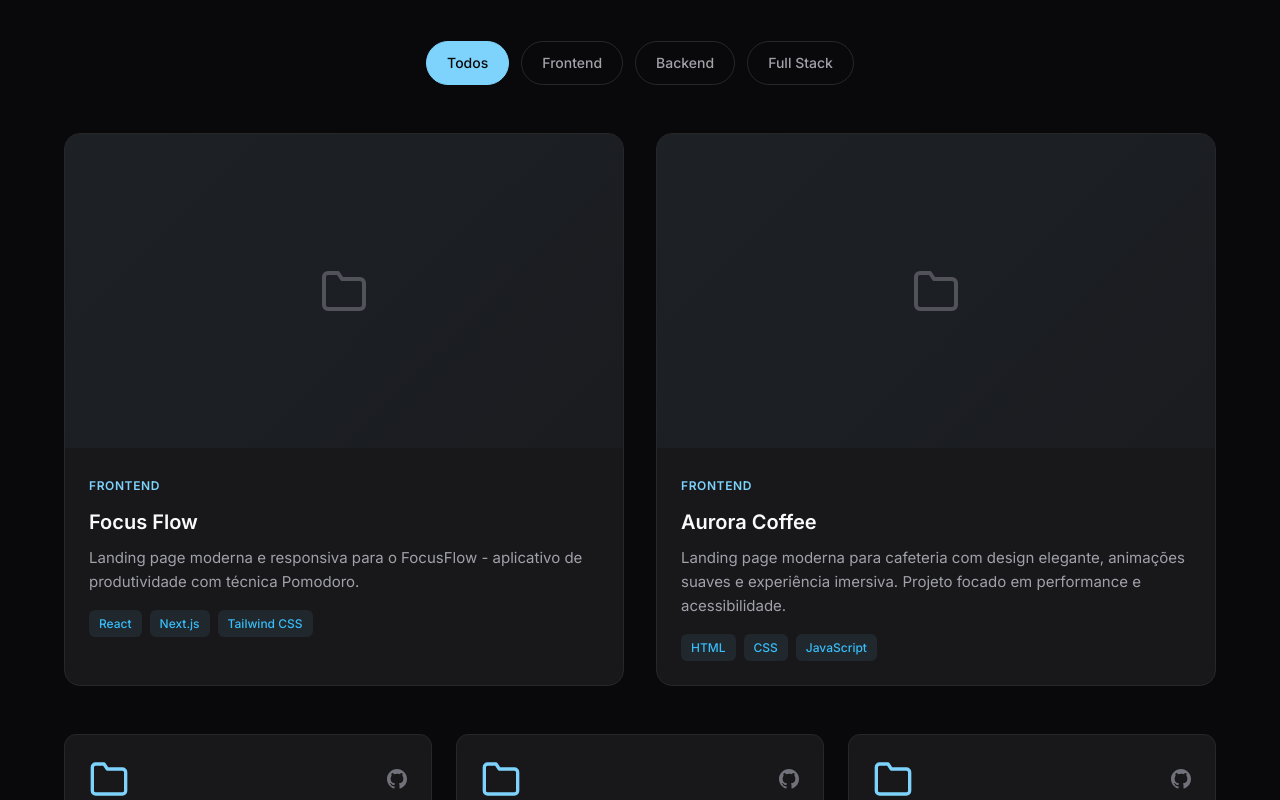
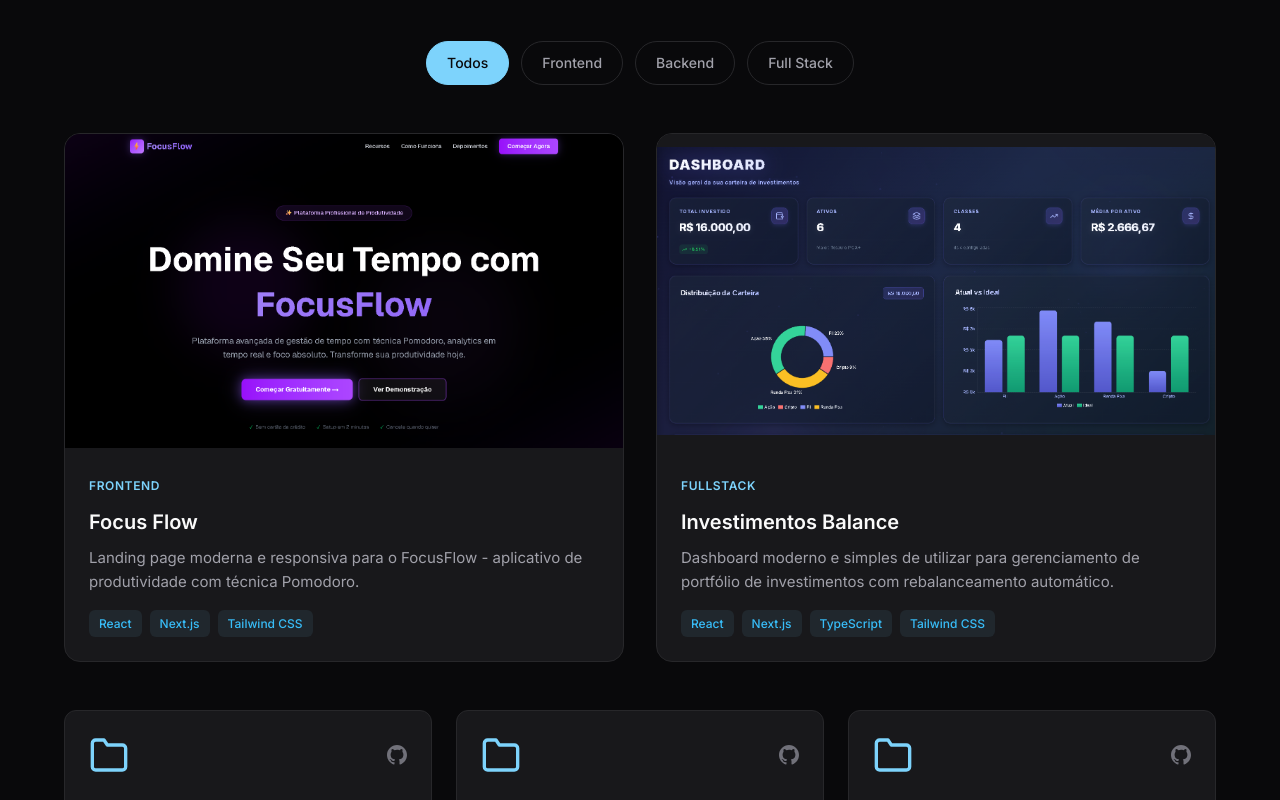
Before and after one commit to diegortiz-dev/portifolio-diego, a Next.js app: page / in a window 1280 px wide. Shown: the part 1940-2740 px from the top of the page. Built offline with nearby package versions, Linux system fonts and the light colour scheme.

Commit message:
Refactor code structure for improved readability and maintainability

```diff
--- a/src/components/Projects/Projects.module.css
+++ b/src/components/Projects/Projects.module.css
@@ -132,6 +132,22 @@
   aspect-ratio: 16 / 9;
   background: var(--color-bg-tertiary);
   overflow: hidden;
+}
+
+.featuredImage {
+  object-fit: cover;
+  object-position: top center;
+  transition: transform 0.4s ease;
+}
+
+.featuredImageContain {
+  object-fit: contain;
+  object-position: center;
+  background: var(--color-bg-tertiary);
+}
+
+.featuredCard:hover .featuredImage {
+  transform: scale(1.05);
 }
 
 .featuredImagePlaceholder {
--- a/src/components/Projects/index.tsx
+++ b/src/components/Projects/index.tsx
@@ -1,6 +1,7 @@
 "use client"
 
 import { useState, useMemo } from "react"
+import Image from "next/image"
 import { projects, projectCategories, ProjectCategory } from "@/data/projects"
 import { useIntersectionObserver } from "@/hooks"
 import { GithubIcon, ExternalLinkIcon, FolderIcon } from "@/components/Icons"
@@ -61,9 +62,19 @@ export default function Projects() {
               style={{ animationDelay: `${index * 0.1}s` }}
             >
               <div className={styles.featuredImageWrapper}>
-                <div className={styles.featuredImagePlaceholder}>
-                  <FolderIcon size={48} />
-                </div>
+                {project.image ? (
+                  <Image
+                    src={project.image}
+                    alt={`Screenshot do projeto ${project.title}`}
+                    fill
+                    className={`${styles.featuredImage} ${project.id === 'investimentos-dashboard' ? styles.featuredImageContain : ''}`}
+                    sizes="(max-width: 768px) 100vw, 50vw"
+                  />
+                ) : (
+                  <div className={styles.featuredImagePlaceholder}>
+                    <FolderIcon size={48} />
+                  </div>
+                )}
                 <div className={styles.featuredOverlay}>
                   <div className={styles.featuredLinks}>
                     <a
--- a/src/data/projects.ts
+++ b/src/data/projects.ts
@@ -9,6 +9,21 @@ export const projects: Project[] = [
     category: "frontend",
     github: "https://github.com/diegortiz-dev/focusflow-landing.git",
     featured: true,
+    image: "/projects/focus-flow.png",
+    longDescription:
+      "Uma landing page moderna e responsiva para o aplicativo FocusFlow, com foco em design minimalista, micro-interações e otimização para dispositivos móveis. Projeto focado em performance e acessibilidade.",
+  },
+  {
+    id: "investimentos-dashboard",
+    title: "Investimentos Balance",
+    description: "Dashboard moderno e simples de utilizar para gerenciamento de portfólio de investimentos com rebalanceamento automático.",
+    techs: ["React", "Next.js", "TypeScript", "Tailwind CSS"],
+    category: "fullstack",
+    github: "https://github.com/diegortiz-dev/portfolio-balance-dashboard.git",
+    featured: true,
+    image: "/projects/investimentos-dashboard.png",
+    longDescription:
+      "Um dashboard completo para gerenciamento de portfólio de investimentos, com funcionalidades de rebalanceamento automático, visualização de alocação e acompanhamento de performance.",
   },
   {
     id: "aurora-coffee",
@@ -20,8 +35,8 @@ export const projects: Project[] = [
     techs: ["HTML", "CSS", "JavaScript"],
     category: "frontend",
     github: "https://github.com/diegortiz-dev/coffe-page",
-    featured: true,
-    image: "/projects/aurora-coffee.jpg",
+    featured: false,
+    image: "/projects/aurora-coffee.png",
   },
   {
     id: "portfolio-v1",
@@ -51,9 +66,8 @@ export const projects: Project[] = [
     techs: ["React", "TypeScript", "Tailwind CSS", "API REST"],
     category: "fullstack",
     github: "https://github.com/diegortiz-dev/weather-dashboard",
-    featured: true,
+    featured: false,
   },
-
 ]
 
 export const projectCategories = [
```
Also changed, not shown: public/projects/focus-flow.png (added), public/projects/investimentos-dashboard.png (added).
